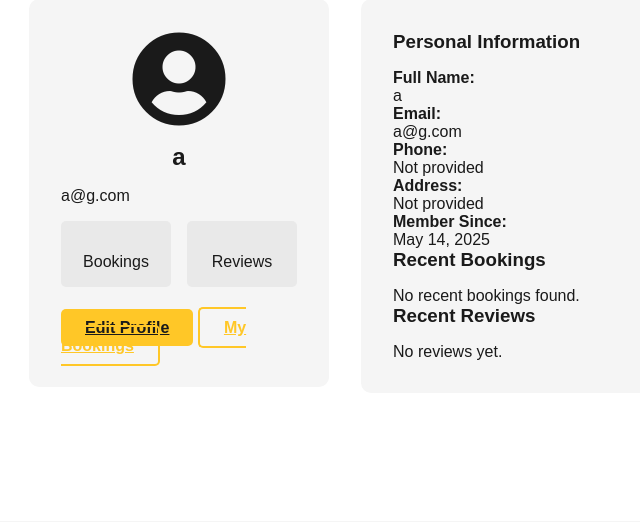
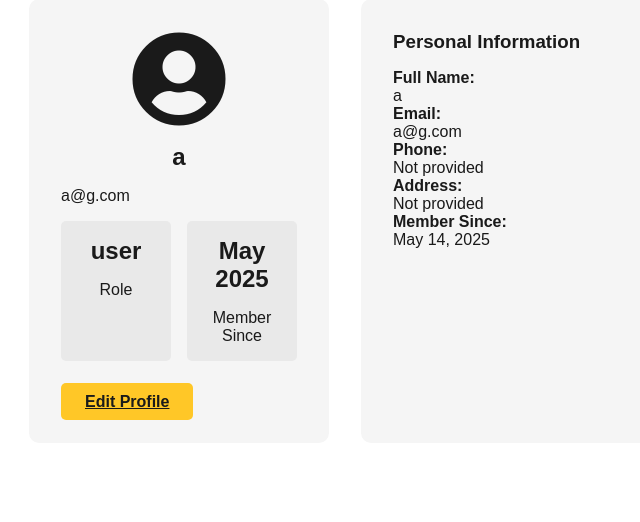
Before and after one commit to jamalihassan0307/django_car_rental_hafiz, a Django app: page /profile/ in a window 1280 px wide. Shown: the part 130-652 px from the top of the page, without its empty margins (31-671 px from the left). Run offline with Django 5.2, Linux system fonts and the light colour scheme; a user stored in the database is signed in; data comes from the database, SQL or seed files in the repository.

Commit message:
Update profile.html to display user role and membership date, while removing recent bookings and reviews sections. Update binary cache for urls.py and views.py.

```diff
--- a/templates/myapp/profile.html
+++ b/templates/myapp/profile.html
@@ -98,18 +98,17 @@
 
                 <div class="profile-stats">
                     <div class="stat-item">
-                        <h3>{{ total_bookings }}</h3>
-                        <p>Bookings</p>
+                        <h3>{{ user.userprofile.role }}</h3>
+                        <p>Role</p>
                     </div>
                     <div class="stat-item">
-                        <h3>{{ total_reviews }}</h3>
-                        <p>Reviews</p>
+                        <h3>{{ user.date_joined|date:"M Y" }}</h3>
+                        <p>Member Since</p>
                     </div>
                 </div>
 
                 <div class="profile-actions">
                     <a href="{% url 'edit_profile' %}" class="btn primary-btn">Edit Profile</a>
-                    <a href="{% url 'my_bookings' %}" class="btn outline-btn">My Bookings</a>
                 </div>
             </div>
 
@@ -138,37 +137,6 @@
                         <p>{{ user.date_joined|date:"F d, Y" }}</p>
                     </div>
                 </div>
-
-                <h3 class="mt-4">Recent Bookings</h3>
-                <div class="recent-bookings">
-                    {% for booking in recent_bookings %}
-                    <div class="booking-card">
-                        <div class="booking-info">
-                            <h4>{{ booking.car.name }}</h4>
-                            <p>{{ booking.start_date|date:"M d, Y" }} - {{ booking.end_date|date:"M d, Y" }}</p>
-                            <span class="status status-{{ booking.status }}">{{ booking.get_status_display }}</span>
-                        </div>
-                        <a href="{% url 'booking_detail' booking.id %}" class="btn outline-btn">View Details</a>
-                    </div>
-                    {% empty %}
-                    <p>No recent bookings found.</p>
-                    {% endfor %}
-                </div>
-
-                <h3 class="mt-4">Recent Reviews</h3>
-                <div class="recent-reviews">
-                    {% for review in recent_reviews %}
-                    <div class="review-card">
-                        <div class="rating">
-                            {% for i in ""|ljust:review.rating %}⭐{% endfor %}
-                        </div>
-                        <p>{{ review.comment }}</p>
-                        <small>For {{ review.car.name }} on {{ review.created_at|date:"F d, Y" }}</small>
-                    </div>
-                    {% empty %}
-                    <p>No reviews yet.</p>
-                    {% endfor %}
-                </div>
             </div>
         </div>
     </div>
```
